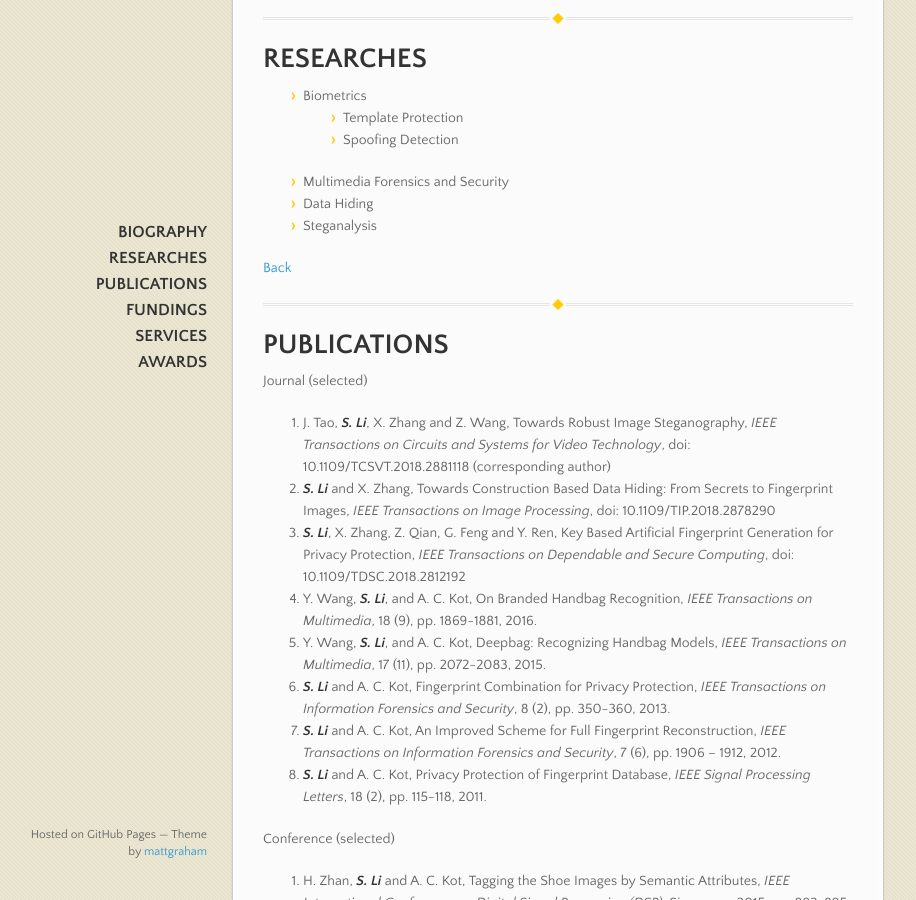
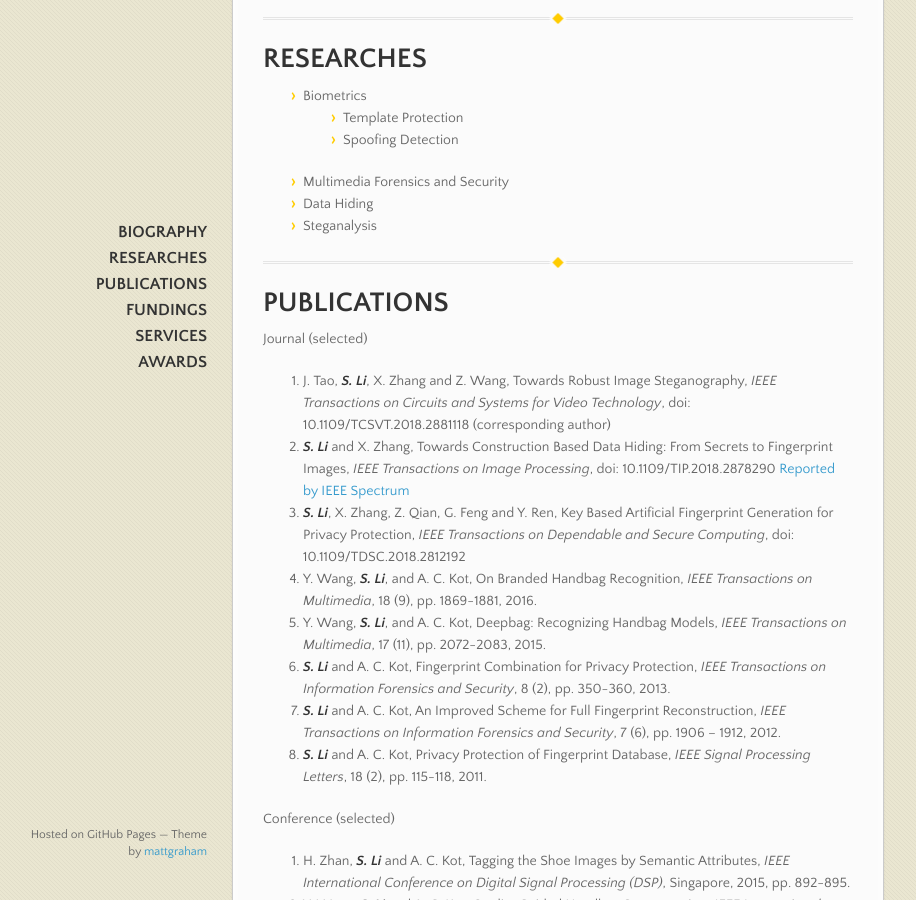
Before and after one commit to blazelisheng/blazelisheng.github.io, a Jekyll site: the page built from index.md, in a window 1280 px wide and 900 px high, scrolled down 619 px. Shown: the whole window, without its empty margins (83-999 px from the left). Built offline with Jekyll 4.4.1, drawn with Linux system fonts in a browser that asks for light colours; our own code applies the rules of GitHub Pages for plain Markdown files.

Commit message:
Update index.md

```diff
--- a/index.md
+++ b/index.md
@@ -22,14 +22,13 @@
   - Data Hiding
   - Steganalysis
 
-[Back](./index.md)
 * * *
 
 # PUBLICATIONS
 
 Journal (selected)
 1.	J. Tao, _**S. Li**_, X. Zhang and Z. Wang, Towards Robust Image Steganography, _IEEE Transactions on Circuits and Systems for Video Technology_, doi: 10.1109/TCSVT.2018.2881118 (corresponding author)
-2.	_**S. Li**_ and X. Zhang, Towards Construction Based Data Hiding: From Secrets to Fingerprint Images, _IEEE Transactions on Image Processing_, doi: 10.1109/TIP.2018.2878290
+2.	_**S. Li**_ and X. Zhang, Towards Construction Based Data Hiding: From Secrets to Fingerprint Images, _IEEE Transactions on Image Processing_, doi: 10.1109/TIP.2018.2878290 [Reported by IEEE Spectrum](https://spectrum.ieee.org/tech-talk/telecom/security/how-to-encode-a-secret-message-into-a-fingerprint)
 3.	_**S. Li**_, X. Zhang, Z. Qian, G. Feng and Y. Ren, Key Based Artificial Fingerprint Generation for Privacy Protection, _IEEE Transactions on Dependable and Secure Computing_, doi: 10.1109/TDSC.2018.2812192
 4.	Y. Wang, _**S. Li**_, and A. C. Kot, On Branded Handbag Recognition, _IEEE Transactions on Multimedia_, 18 (9), pp. 1869-1881, 2016.
 5.	Y. Wang, _**S. Li**_, and A. C. Kot, Deepbag: Recognizing Handbag Models, _IEEE Transactions on Multimedia_, 17 (11), pp. 2072-2083, 2015.
```
